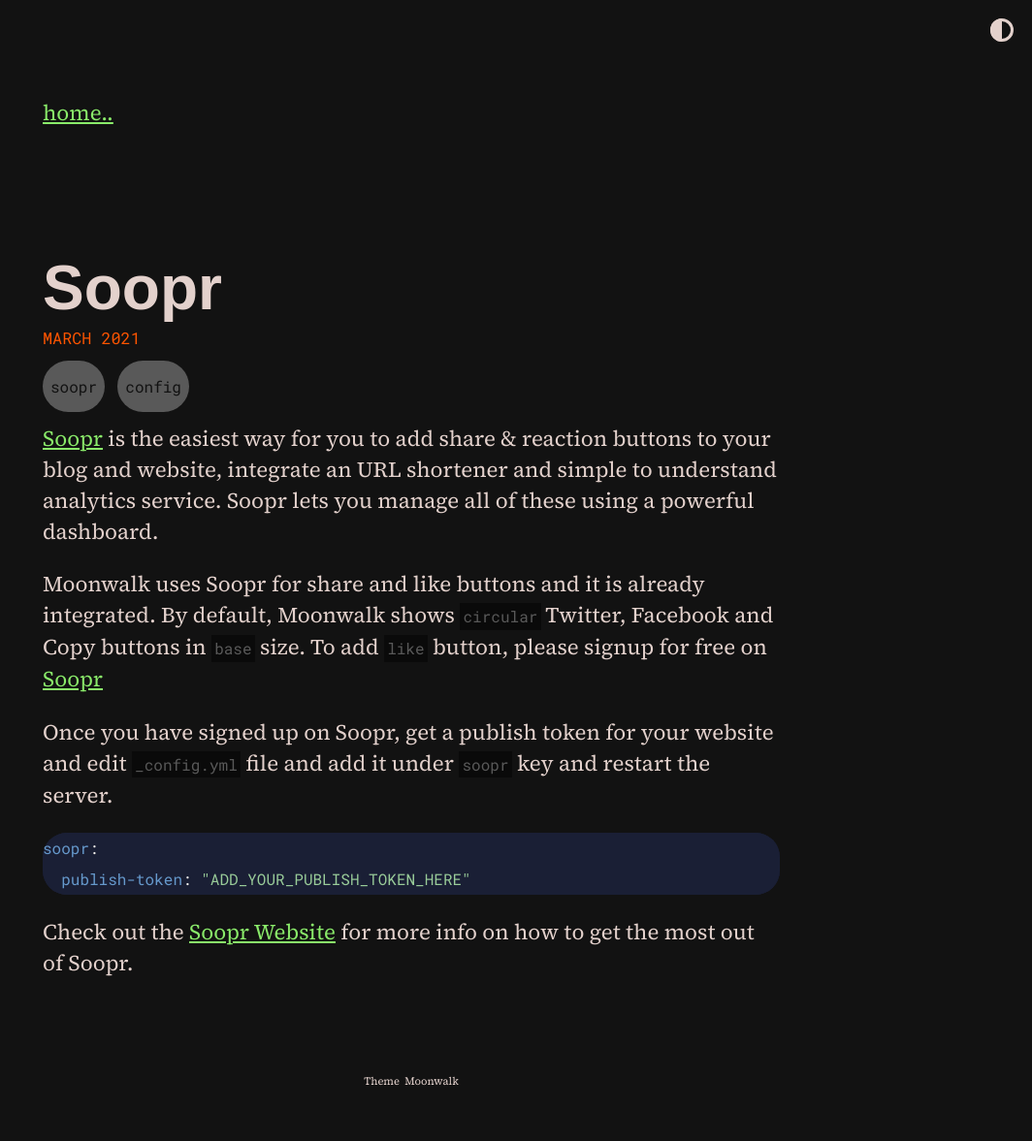
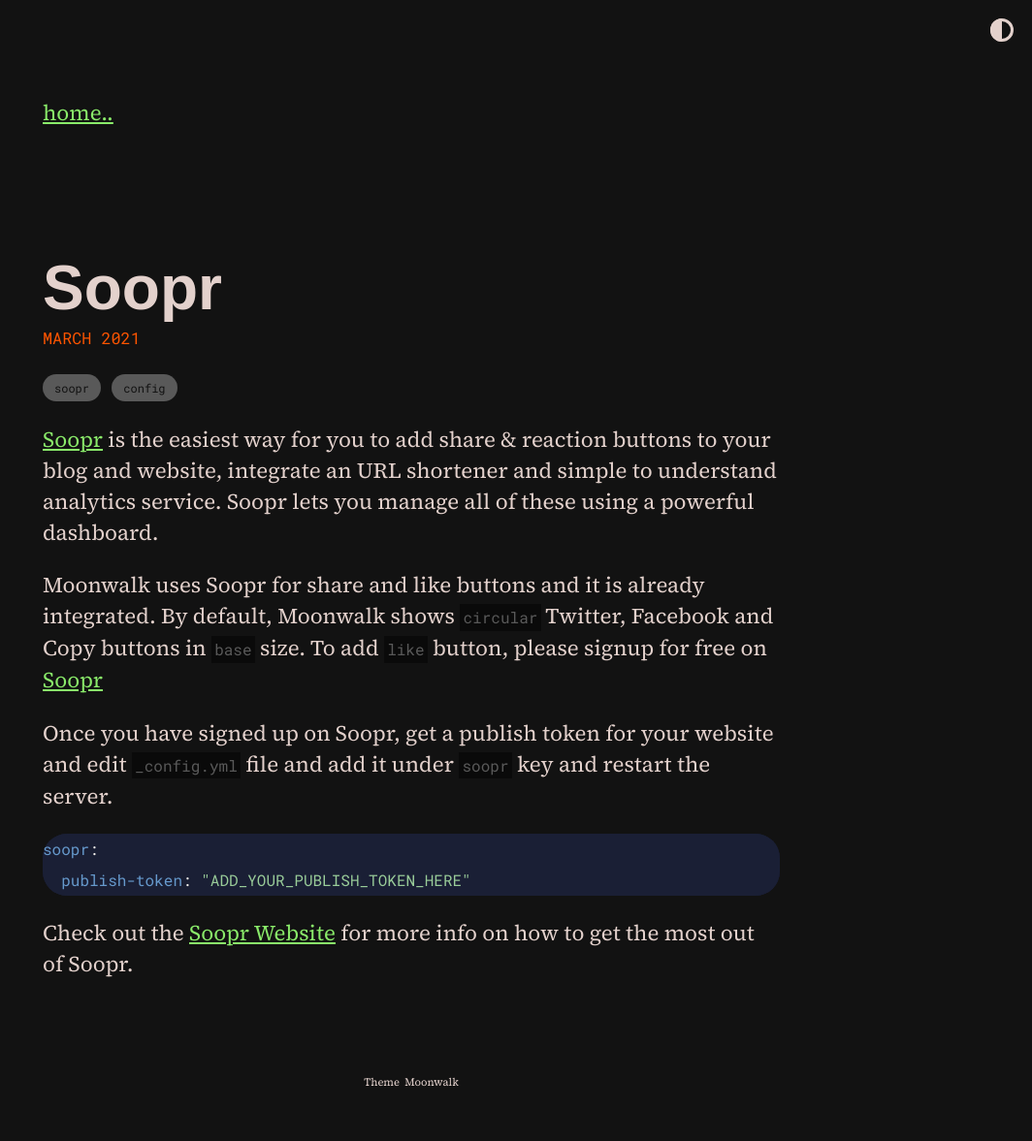
Before and after one commit to scherrer-txt/bts, a Jekyll site: the page built from _posts/2021-03-04-soopr.md, in a window 1280 px wide. Shown: the whole page at 97% size, without its empty margins (216-1280 px from the left). Built offline with Jekyll 4.4.1, drawn with Linux system fonts in a browser that asks for light colours; some web fonts are replaced.

Commit message:
Update moonwalk.scss

```diff
--- a/_sass/moonwalk.scss
+++ b/_sass/moonwalk.scss
@@ -283,12 +283,11 @@
   font-family: "Roboto Mono", "Courier New", monospace;
   color: var(--bg);
   border-radius: 50px;
-  padding: 1em 0.5em;
+  padding: 0.5em 1em;
   margin-right: 0.5em;
   background-color: var(--code-text);
-  font-size: 1rem;
+  font-size: 0.75rem;
   font-weight: 400;
-  font-style: normal;
   text-transform: lowercase;
 }
 
```
